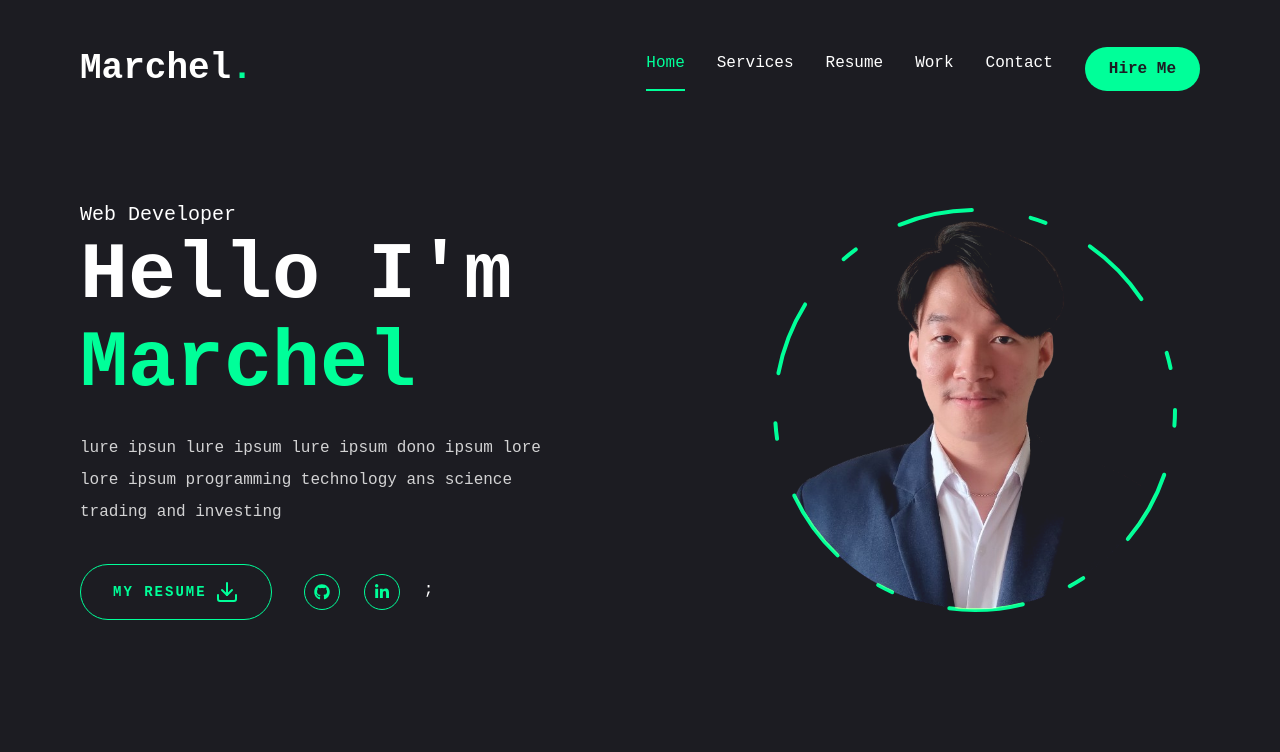
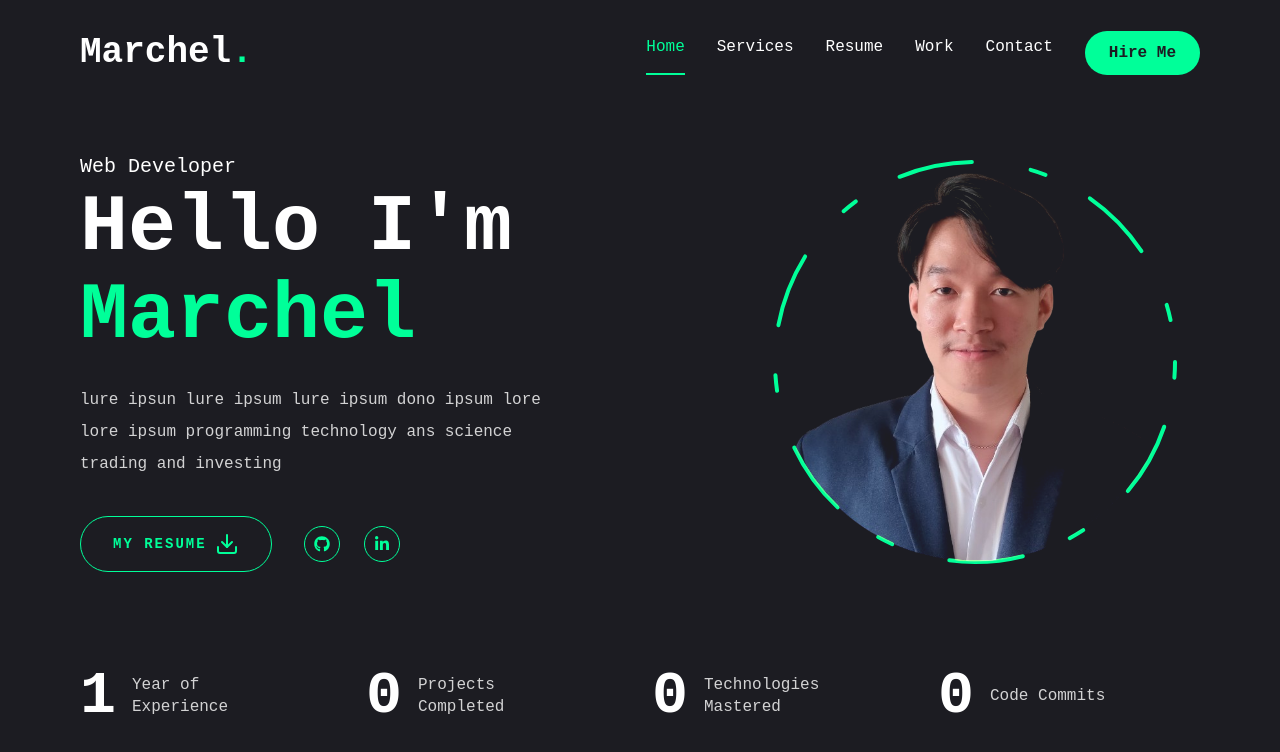
Before and after one commit to MarselCu/my-web-portfolio, a Next.js app: page / in a window 1280 px wide. Shown: the top 752 px of the page. Built offline with nearby package versions, Linux system fonts and the light colour scheme.

Commit message:
feat: add statistic card on home page

```diff
--- a/app/page.tsx
+++ b/app/page.tsx
@@ -1,5 +1,6 @@
 import Photo from "@/components/Photo";
 import Social from "@/components/Social";
+import Stat from "@/components/Stat";
 import { Button } from "@/components/ui/button";
 import { DownloadIcon } from "lucide-react";
 
@@ -7,7 +8,7 @@ export default function Home() {
   return (
     <section className="h-full">
       <div className="p-[15px] xl:px-20 mx-auto h-full">
-        <div className="flex flex-col xl:flex-row items-center justify-between xl:pt-8 xl:pb-24">
+        <div className="flex flex-col xl:flex-row items-center justify-between xl:pt-8 xl:pb-16">
           <div className="text-center xl:text-left order-2 xl:order-none">
             <span className="text-xl">Web Developer</span>
             <h1 className="text-[48px] xl:text-[80px] leading-[1.1] font-semibold mb-6">
@@ -35,11 +36,12 @@ export default function Home() {
               </div>
             </div>
           </div>
-          <div className="order-1 xl:order-none mb-8 xl:mb-0">
+          <div className="order-1 xl:order-none mb-4 xl:mb-0">
             <Photo />
           </div>
         </div>
       </div>
+      <Stat/>
     </section>
   );
 }
--- a/components/Header.tsx
+++ b/components/Header.tsx
@@ -7,7 +7,7 @@ import MobileNavbar from "./MobileNavbar";
 
 export default function Header() {
   return (
-    <header className="py-4 xl:py-8">
+    <header className="pt-2 xl:pt-4">
       <div className="p-[15px] xl:px-20 mx-auto flex justify-between items-center">
         <Link href="/">
           <h1 className="text-4xl font-bold">
--- /dev/null
+++ b/components/Stat.tsx
@@ -0,0 +1,51 @@
+"use client";
+
+import CountUp from "react-countup";
+
+interface Stat {
+  count: number;
+  label: string;
+}
+
+const stats: Stat[] = [
+  {
+    count: 1,
+    label: "Year of Experience",
+  },
+  {
+    count: 0,
+    label: "Projects Completed",
+  },
+  {
+    count: 0,
+    label: "Technologies Mastered",
+  },
+  {
+    count: 0,
+    label: "Code Commits",
+  },
+];
+export default function Stat() {
+  return (
+    <section className="pt-4 pb-12 xl:pt-0 xl:pb-0">
+      <div className="xl:px-20 mx-auto">
+        <div className="flex flex-wrap gap-6 max-w-[80vw] mx-auto xl:max-w-none">
+            {stats.map((stat, index) => {
+                return (
+                    <div key={index}
+                    className="flex-1 flex gap-4 items-center justify-center xl:justify-start">
+                        <CountUp
+                        end={stat.count}
+                        duration={5}
+                        delay={2}
+                        className="text-4xl xl:text-6xl font-semibold"
+                        />
+                        <p className={`${stat.label.length > 15 ? "max-w-[100px]" : "max-w-[150px]"} leading-snug text-white/80`}>{stat.label}</p>
+                    </div>
+                )
+            })}
+        </div>
+      </div>
+    </section>
+  );
+}
```
Also changed, not shown: components/Social.tsx (+17 -7 lines).
